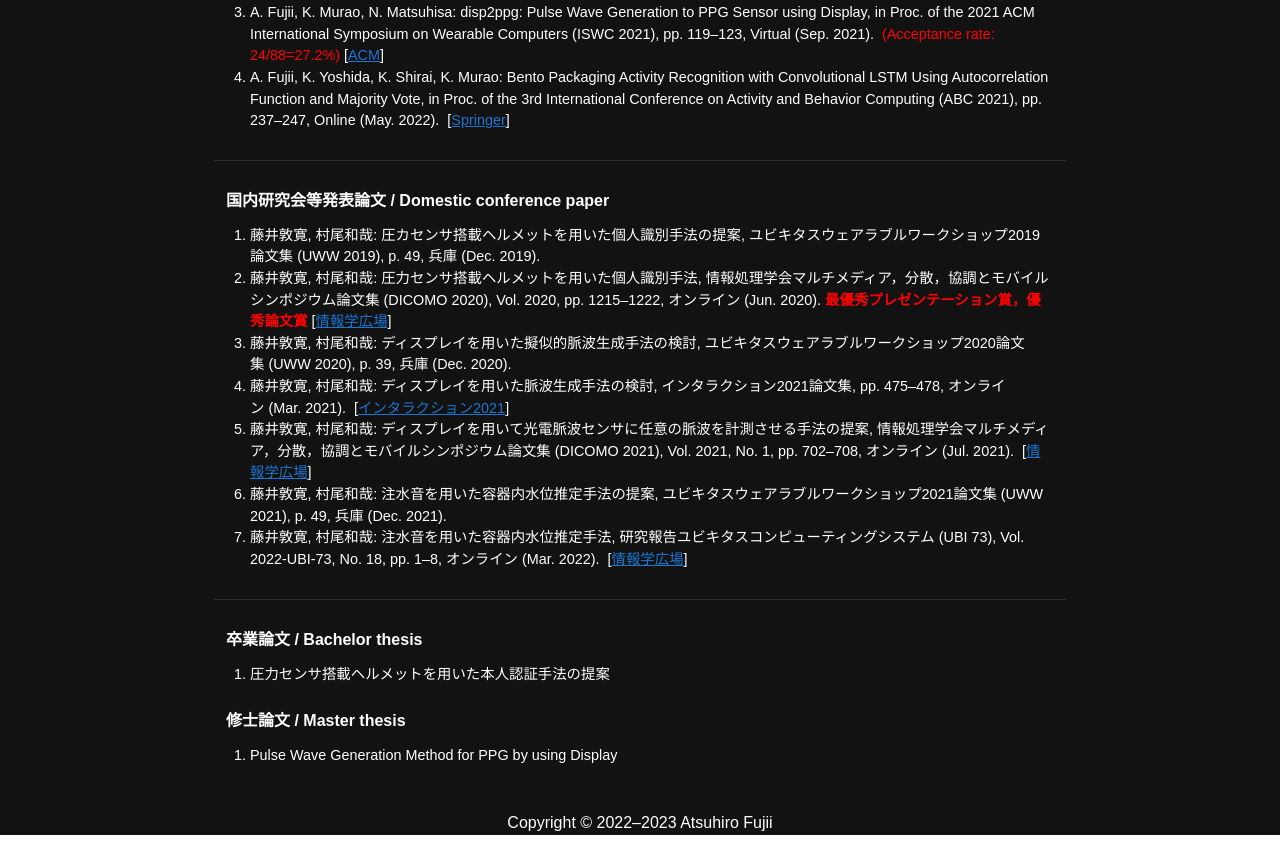
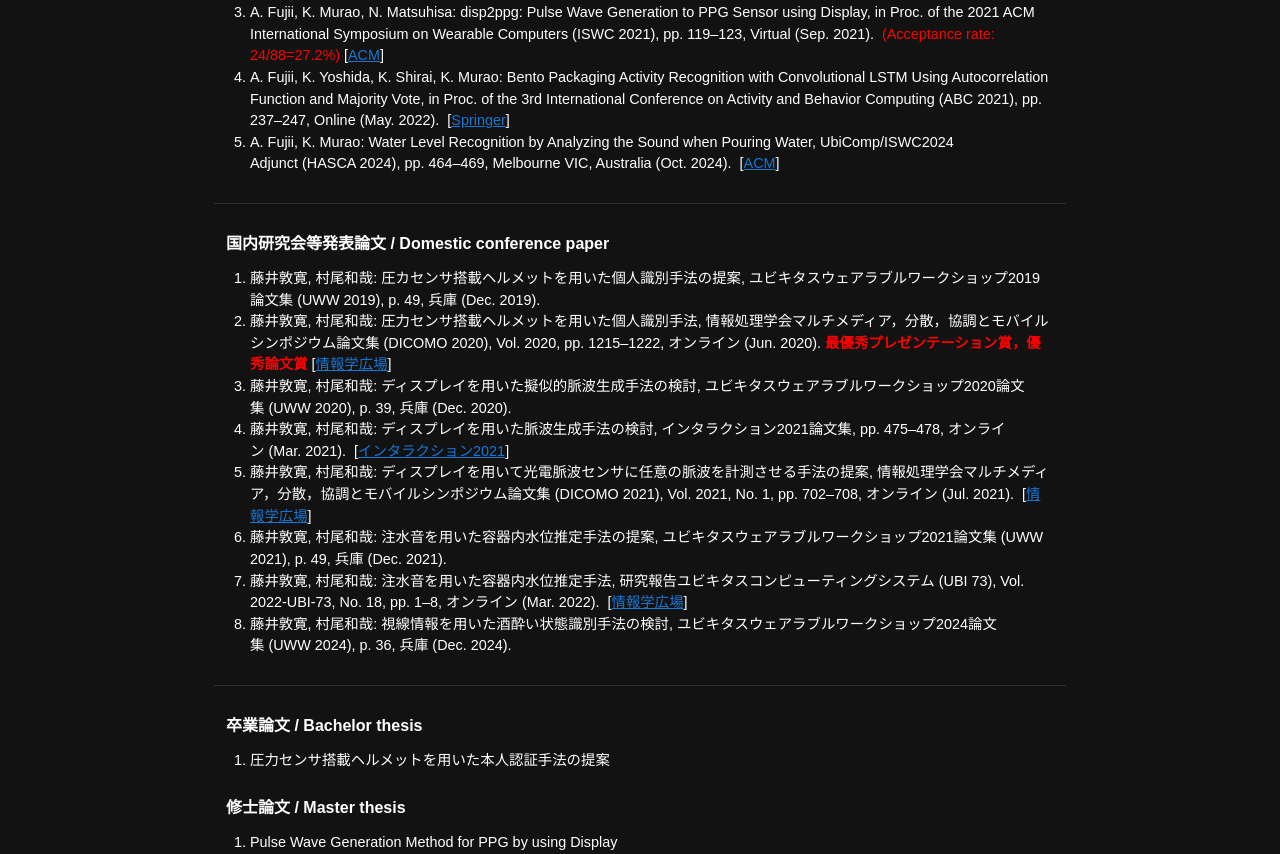
Before and after one commit to a2h1r0/personal-page, a Nuxt app: page /publications in a window 1280 px wide. Shown: the part 560-1414 px from the top of the page. Built offline with nearby package versions, Linux system fonts and the light colour scheme.

Commit message:
Update publications.vue

```diff
--- a/pages/publications.vue
+++ b/pages/publications.vue
@@ -255,6 +255,22 @@ export default Vue.extend({
             publisher: 'Springer',
             url: 'https://doi.org/10.1007/978-981-19-0361-8_16',
           },
+          {
+            authors: ['A. Fujii', 'K. Murao'],
+            title:
+              'Water Level Recognition by Analyzing the Sound when Pouring Water',
+            bookTitle:
+              'UbiComp/ISWC2024 Adjunct',
+            series: 'HASCA 2024',
+            pageFrom: 464,
+            pageTo: 469,
+            location: 'Melbourne VIC, Australia',
+            date: '2024-10-05',
+            award: null,
+            acceptanceRate: null,
+            publisher: 'ACM',
+            url: 'https://doi.org/10.1145/3675094.3678440',
+          },
         ],
         domesticConferencePaper: [
           {
@@ -365,6 +381,21 @@ export default Vue.extend({
             publisher: '情報学広場',
             url: 'http://id.nii.ac.jp/1001/00216626/',
           },
+          {
+            authors: ['藤井敦寛', '村尾和哉'],
+            title: '視線情報を用いた酒酔い状態識別手法の検討',
+            conference: 'ユビキタスウェアラブルワークショップ2024論文集',
+            series: 'UWW 2024',
+            volume: null,
+            number: null,
+            pageFrom: 36,
+            pageTo: 36,
+            location: '兵庫',
+            date: '2024-12-19',
+            award: null,
+            publisher: null,
+            url: null,
+          },
         ],
       },
     }
```
